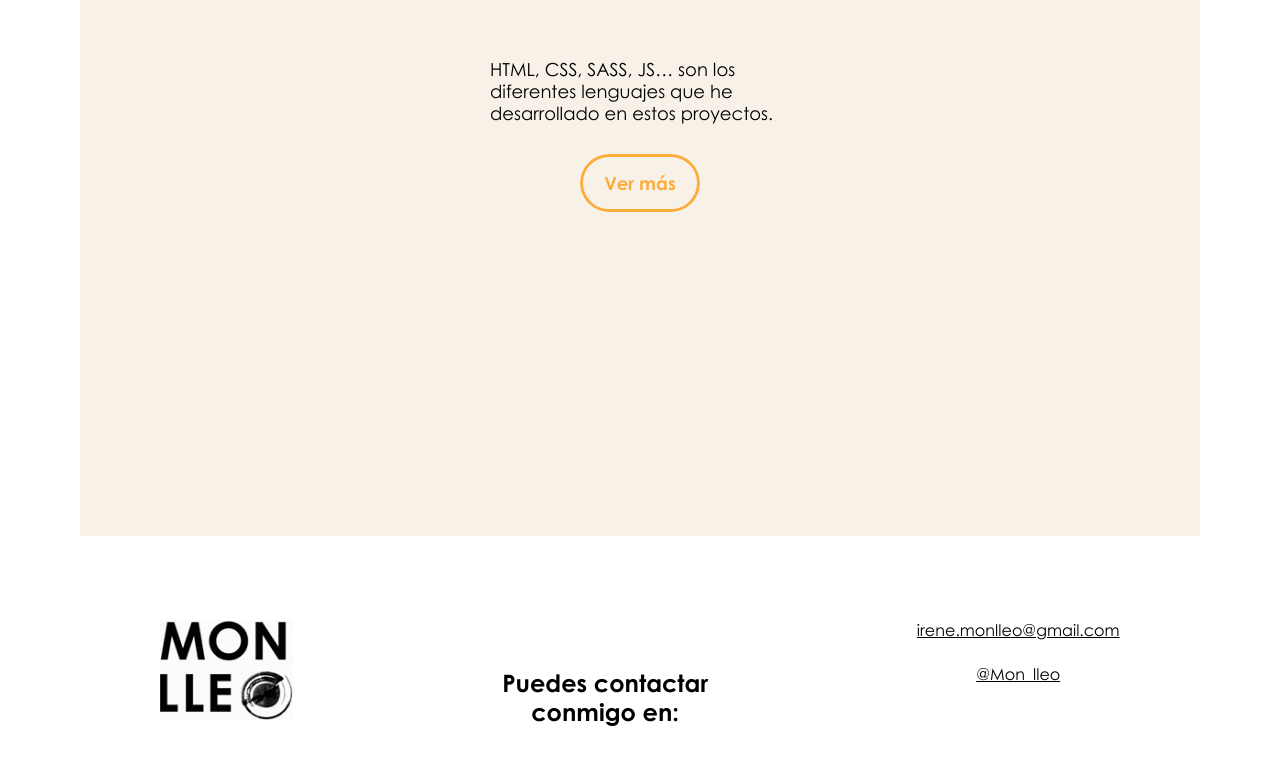
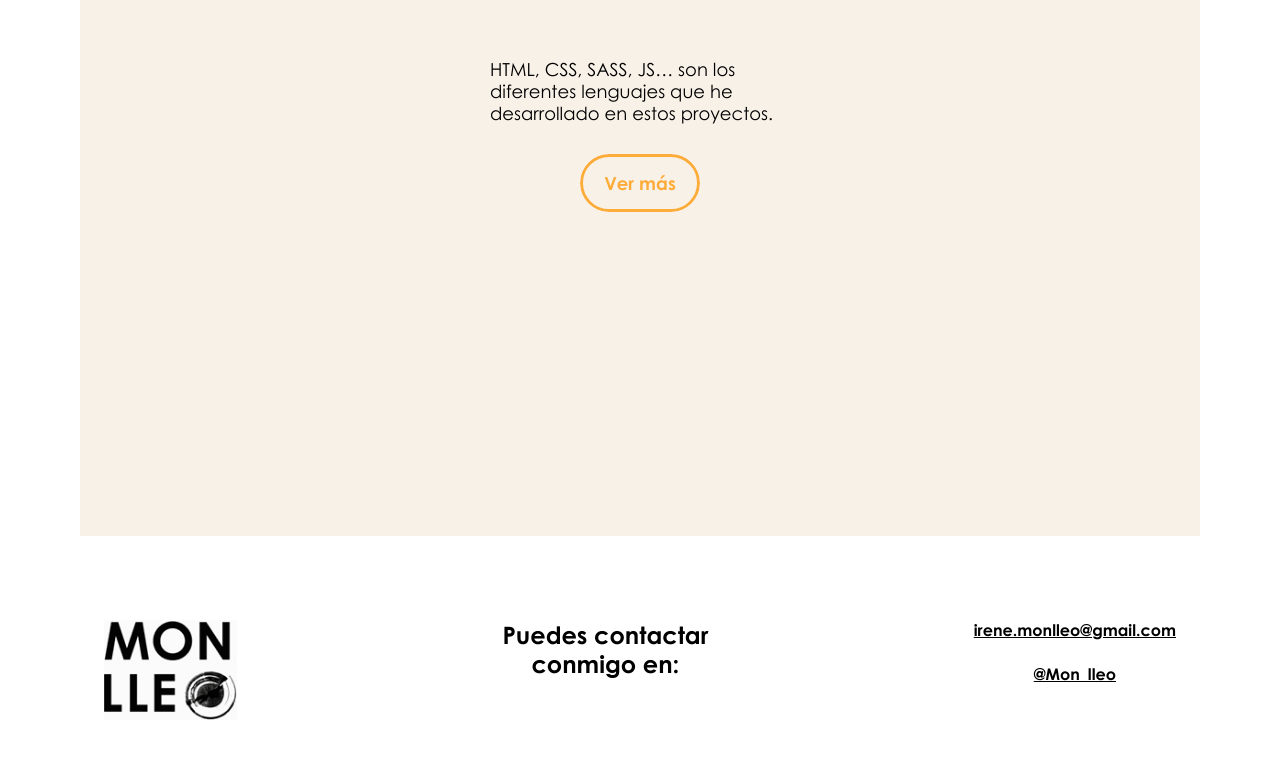
Before and after one commit to IreneMonlleo/Project-Gamma, a React (Create React App) app in the folder react-demo/: page / in a window 1280 px wide. Shown: the part 4756-5520 px from the top of the page. Built offline with nearby package versions, Linux system fonts and the light colour scheme.

Commit message:
fix footer

```diff
--- a/react-demo/src/components/Footer/Footer.css
+++ b/react-demo/src/components/Footer/Footer.css
@@ -1,6 +1,6 @@
 .footer {
     background-color: var(--color-margin);
-    padding: 84px 0;
+    padding: 84px 24px;
 
 
 }
@@ -8,16 +8,13 @@
      height: 100px;
     }
     .footer__title {
+        margin:48px;
+        font-size:24px;
+    }
 
-        font-size:24px;
-        margin: 48px;
-    }
-        .title--top{
-            display:block;
-
-        }
     .contact {
         margin-bottom: 84px;
+        font-weight: 800;
 
     }
         .footer__email {
@@ -28,9 +25,11 @@
 @media all and (min-width: 600px){
     .footer{
         display:flex;
-        justify-content: space-around;
-
+        justify-content: space-between;
 
     }
+        .footer__title{
+            margin:0;
+        }
 
 }
--- a/react-demo/src/components/Footer/Footer.jsx
+++ b/react-demo/src/components/Footer/Footer.jsx
@@ -5,10 +5,7 @@ export default function Footer(props) {
 
     return <div className='footer' id="contact">
       <img className="footer__logo" src={props.img} alt="logo Monlleo" />
-      <h2 className="footer__title">
-        <span className="title--top">Puedes contactar</span>
-        <span>conmigo en:</span>
-      </h2>
+      <h2 className="footer__title">Puedes contactar <br></br>conmigo en:</h2>
       <div className="contact">
         <a className="footer__email" href="mailto:irene.monlleo@gmail.com" >irene.monlleo@gmail.com</a>
         <a className="footer__rrss" href="https://www.instagram.com/mon_lleo/">@Mon_lleo</a>
```
